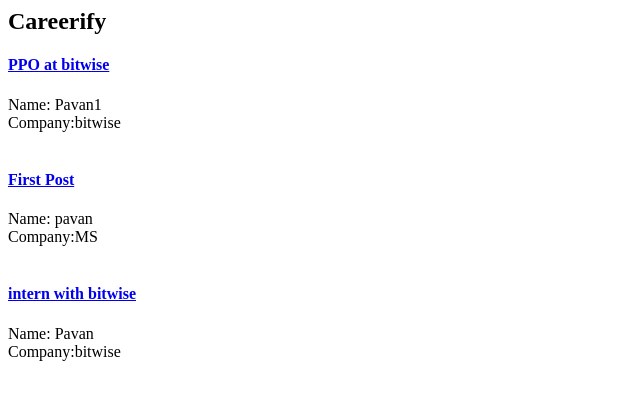
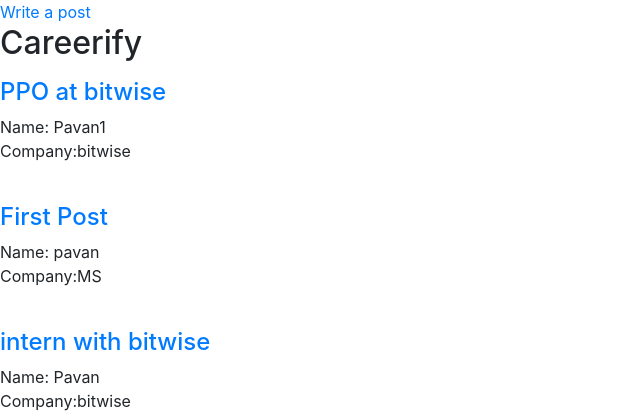
Before and after one commit to portraying-as-pavan/careerify, a Django app: page / in a window 1280 px wide. Shown: the top 420 px of the page, without its empty margins (0-640 px from the left). Run offline with Django 3.2, Linux system fonts and the light colour scheme; data comes from the database, SQL or seed files in the repository; both versions use the stored data as it was after the commit; some libraries are stand-ins or nearby versions.

Commit message:
worked till forms

```diff
--- /dev/null
+++ b/blogs/templates/blogs/post_edit.html
@@ -0,0 +1,5 @@
+ <h2>New post</h2>
+    <form method="POST" class="post-form">{% csrf_token %}
+        {{ form.as_p }}
+        <button type="submit" class="save btn btn-default">Save</button>
+    </form>
--- a/blogs/templates/blogs/post_list.html
+++ b/blogs/templates/blogs/post_list.html
@@ -1,4 +1,4 @@
-<!--
+
 <!DOCTYPE html>
 <html>
 
@@ -10,7 +10,7 @@
         <link rel="stylesheet" href="https://maxcdn.bootstrapcdn.com/bootstrap/4.0.0/css/bootstrap.min.css" integrity="sha384-Gn5384xqQ1aoWXA+058RXPxPg6fy4IWvTNh0E263XmFcJlSAwiGgFAW/dAiS6JXm"
             crossorigin="anonymous" />
     </head>
-
+<!---
     <body>
         <style>
             body {
@@ -92,6 +92,8 @@
 {% endblock sidebar %}
 </html>
 -->
+<a href="{% url 'post_new' %}" class="top-menu">Write a post</a>
+
 <div align="text-center">
     <h2>Careerify</h2>
 </div>
@@ -106,3 +108,4 @@
 </p>
 {% endfor %}
 </div>
+</html>
--- a/blogs/urls.py
+++ b/blogs/urls.py
@@ -6,5 +6,6 @@
     #path('<slug:slug>', views.PostDetail.as_view(), name='post_detail'),
      path('', views.post_list, name='post_list'),
      path('post/<int:pk>/', views.post_detail, name='post_detail'),
+     path('post/new/',views.post_new,name='post_new'),
 
 ]
--- a/blogs/views.py
+++ b/blogs/views.py
@@ -2,6 +2,7 @@
 from django.http import HttpResponse
 from django.views import generic
 from .models import Post
+from .forms import PostForm
 
 # Create your views here.
 #def home(request):
@@ -23,3 +24,8 @@
 def post_detail(request,pk):
 	post=get_object_or_404(Post,pk=pk)
 	return render(request,'blogs/post_detail.html',{'post':post})
+
+
+def post_new(request):
+	form=PostForm()
+	return render(request,'blogs/post_edit.html',{'form':form})
```
Also changed, not shown: blogs/forms.py (added, +15 -0 lines), db.sqlite3.
